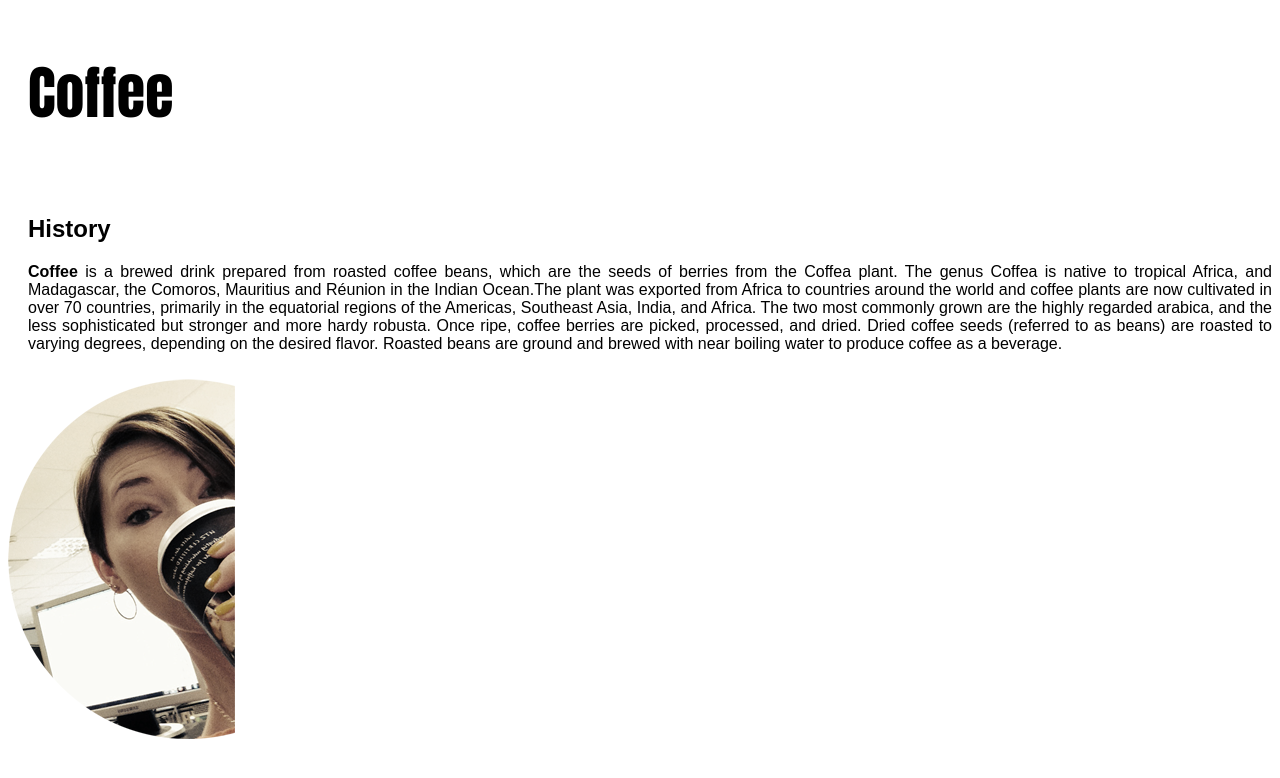
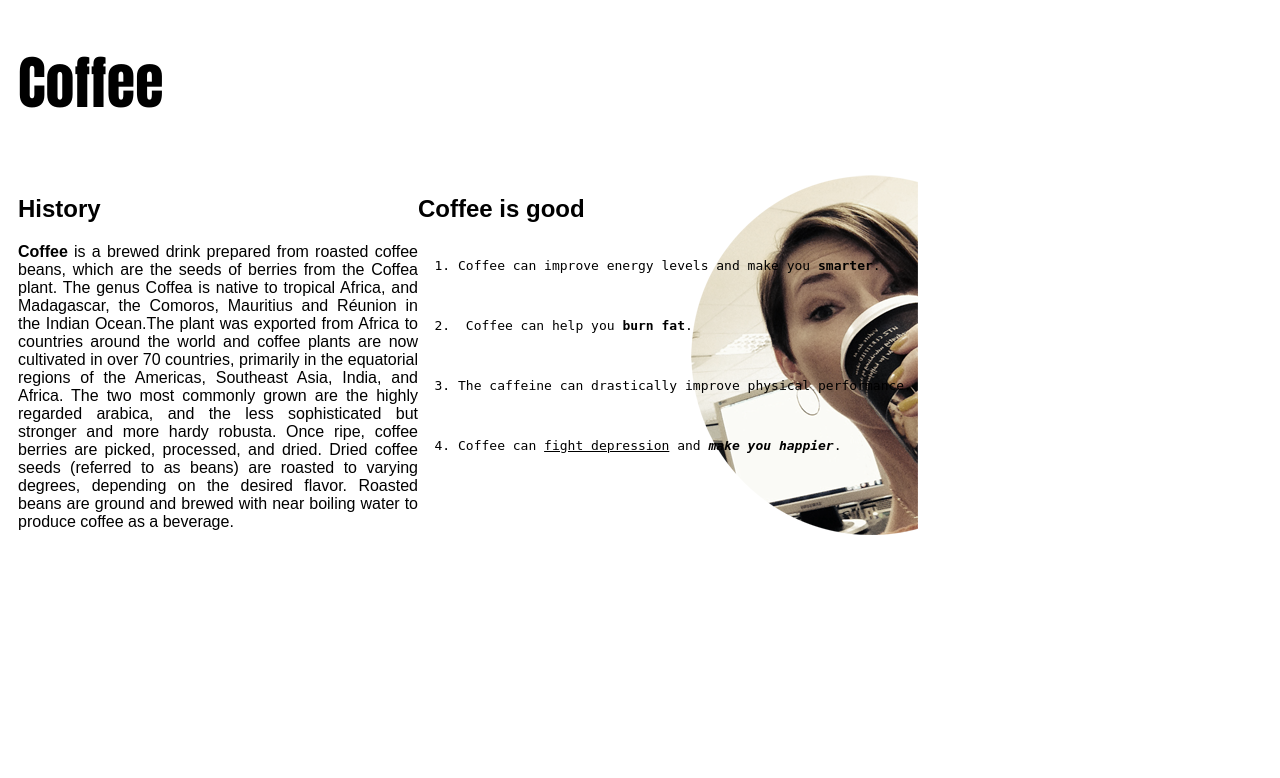
Before and after one commit to Sepsik/V6rgurakendused, a PHP site: page / in a window 1280 px wide. Shown: the top 778 px of the page. Run offline with PHP 8.4, Linux system fonts and the light colour scheme.

Commit message:
lisatud teine veerg

```diff
--- a/index.html
+++ b/index.html
@@ -7,12 +7,23 @@
 	</head>
 	<body>
 		<h1> Coffee </h1>
+		<div id="wrapper">
 			<div id="esimeneVeerg">
 				<h2> History </h2>
 				<p align="justify">
 					<b>Coffee</b> is a brewed drink prepared from roasted coffee beans, which are the seeds of berries from the Coffea plant. The genus Coffea is native to tropical Africa, and Madagascar, the Comoros, Mauritius and Réunion in the Indian Ocean.The plant was exported from Africa to countries around the world and coffee plants are now cultivated in over 70 countries, primarily in the equatorial regions of the Americas, Southeast Asia, India, and Africa. The two most commonly grown are the highly regarded arabica, and the less sophisticated but stronger and more hardy robusta. Once ripe, coffee berries are picked, processed, and dried. Dried coffee seeds (referred to as beans) are roasted to varying degrees, depending on the desired flavor. Roasted beans are ground and brewed with near boiling water to produce coffee as a beverage.
 				</p>
 			</div>
+			<div id="teineVeerg">
 				<img src="pics/foto.png" alt="yup, that should be me here drinking coffee"/>
+				<h2> Coffee is good </h2>
+					<ol><pre>
+					  <li>Coffee can improve energy levels and make you <b>smarter</b>.</li></br>
+					  <li> Coffee can help you <b>burn fat</b>.</li></br>
+					  <li>The caffeine can drastically improve physical performance.</li></br>
+					  <li>Coffee can <u>fight depression</u> and <em><b>make you happier</b></em>.</li></br>
+					</pre></ol>
+			</div>
+		</div>
 	</body>
 </html>
--- a/style.css
+++ b/style.css
@@ -1,17 +1,28 @@
 h1 {
-    padding: 10px;
     position: relative;
     left: 10px;
     font-family: impact, arial;
     font-size: 58px;
 }
 img {
+    float:right;
+   }
 
+#esimeneVeerg {
+    width: 400px;
+    font-family: arial;
+    float:left;
 }
 
-#esimeneVeerg {
+#teineVeerg {
+    overflow: auto;
     font-family: arial;
-    position: relative;
+}
+
+#wrapper {
+    width: 900px;
     padding: 10px;
     left: 10px;
+    overflow: hidden;
+    display:block
 }
```
Lines whose indentation alone changed are shown as unchanged.
